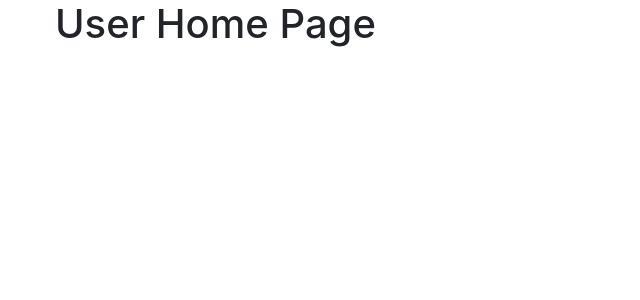
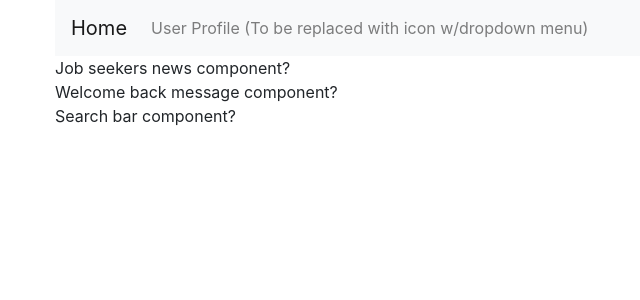
Before and after one commit to bubbagump2020/project-hermes, a React (Create React App) app in the folder jobseekerparadise/frontend/: page /1 in a window 1280 px wide. Shown: the top 300 px of the page, without its empty margins (30-670 px from the left). Built offline with nearby package versions, Linux system fonts and the light colour scheme; sample sign-in values are in the browser's storage.

Commit message:
Reached Redux introduction point

```diff
--- a/jobseekerparadise/frontend/src/App.js
+++ b/jobseekerparadise/frontend/src/App.js
@@ -1,17 +1,19 @@
 import React from 'react';
 import {
   BrowserRouter as Router,
-  Switch,
   Route,
 } from 'react-router-dom'
+import PrivateRoute from './components/Splash/PrivateRoute'
 import SplashPage from './components/Splash/SplashPage';
 import Home from './components/User/Home'
+import Profile from './components/User/Profile'
 
 function App() {
   return (
     <Router>
         <Route exact path="/" component={SplashPage}/>
-        <Route exact path="/:username" component={Home} />
+        <PrivateRoute exact path="/:username" component={Home} />
+        <PrivateRoute exact path="/:username/profile" component={Profile} />
     </Router>
   );
 }
--- /dev/null
+++ b/jobseekerparadise/frontend/src/components/SiteWide/SiteNavbar.jsx
@@ -0,0 +1,20 @@
+import React from 'react'
+import Navbar from 'react-bootstrap/Navbar'
+import Nav from 'react-bootstrap/Nav'
+
+const SiteNavbar = (props) => {
+
+    // console.log(props)
+    const path = props.path
+
+    return(
+        <Navbar bg="light" expand="lg">
+            <Navbar.Brand href={`${path}`}>Home</Navbar.Brand>
+            <Nav>
+                <Nav.Link href={`${path}/profile`}>User Profile (To be replaced with icon w/dropdown menu)</Nav.Link>
+            </Nav>
+        </Navbar>
+    )
+}
+
+export default SiteNavbar
--- a/jobseekerparadise/frontend/src/components/Splash/PrivateRoute.jsx
+++ b/jobseekerparadise/frontend/src/components/Splash/PrivateRoute.jsx
@@ -1,9 +1,12 @@
-// import React from 'react'
-// import { Route, Redirect } from 'react-router-dom'
+import React from 'react'
+import { Route, Redirect } from 'react-router-dom'
 
-// const PrivateRoute = ({ component: Component, ...rest }) => (
-//     <Route {...rest} render={props => (
+const PrivateRoute = ({ component: Component, ...rest }) => (
+    <Route {...rest} render={props => (
+        localStorage.getItem('token')
+        ? <Component {...props} />
+        : <Redirect to={{ pathname: '/', state: { from: props.location } }} />
+    )}/>
+)
 
-
-//     )}/>
-// )
+export default PrivateRoute
--- a/jobseekerparadise/frontend/src/components/User/Home.jsx
+++ b/jobseekerparadise/frontend/src/components/User/Home.jsx
@@ -1,10 +1,26 @@
 import React from 'react'
 import Container from 'react-bootstrap/Container'
+import SiteNavbar from '../SiteWide/SiteNavbar'
 
-const Home = () => {
+const Home = (props) => {
+
+    const currentUser = props.match.params.username
+    const currentUserURI = props.location.pathname
+
+    // console.log(props)
+
     return(
         <Container>
-            <h1>User Home Page</h1>
+            <SiteNavbar currentUser={currentUser} path={currentUserURI} />
+            <div>
+                Job seekers news component?
+            </div>
+            <div>
+                Welcome back message component?
+            </div>
+            <div>
+                Search bar component?
+            </div>
         </Container>
     )
 }
--- /dev/null
+++ b/jobseekerparadise/frontend/src/components/User/Profile.jsx
@@ -0,0 +1,19 @@
+import React from 'react'
+import Container from 'react-bootstrap/Container'
+import SiteNavbar from '../SiteWide/SiteNavbar'
+
+const Profile = (props) => {
+
+    // Need Redux now
+
+    console.log(props)
+    const currentUser = props.match.params.username
+    console.log(currentUser)
+    return(
+       <Container>
+           <SiteNavbar profileUser={currentUser}/>
+       </Container>
+    )
+}
+
+export default Profile
```
Also changed, not shown: jobseekerparadise/frontend/src/components/Splash/Login.jsx (+9 -4 lines).
